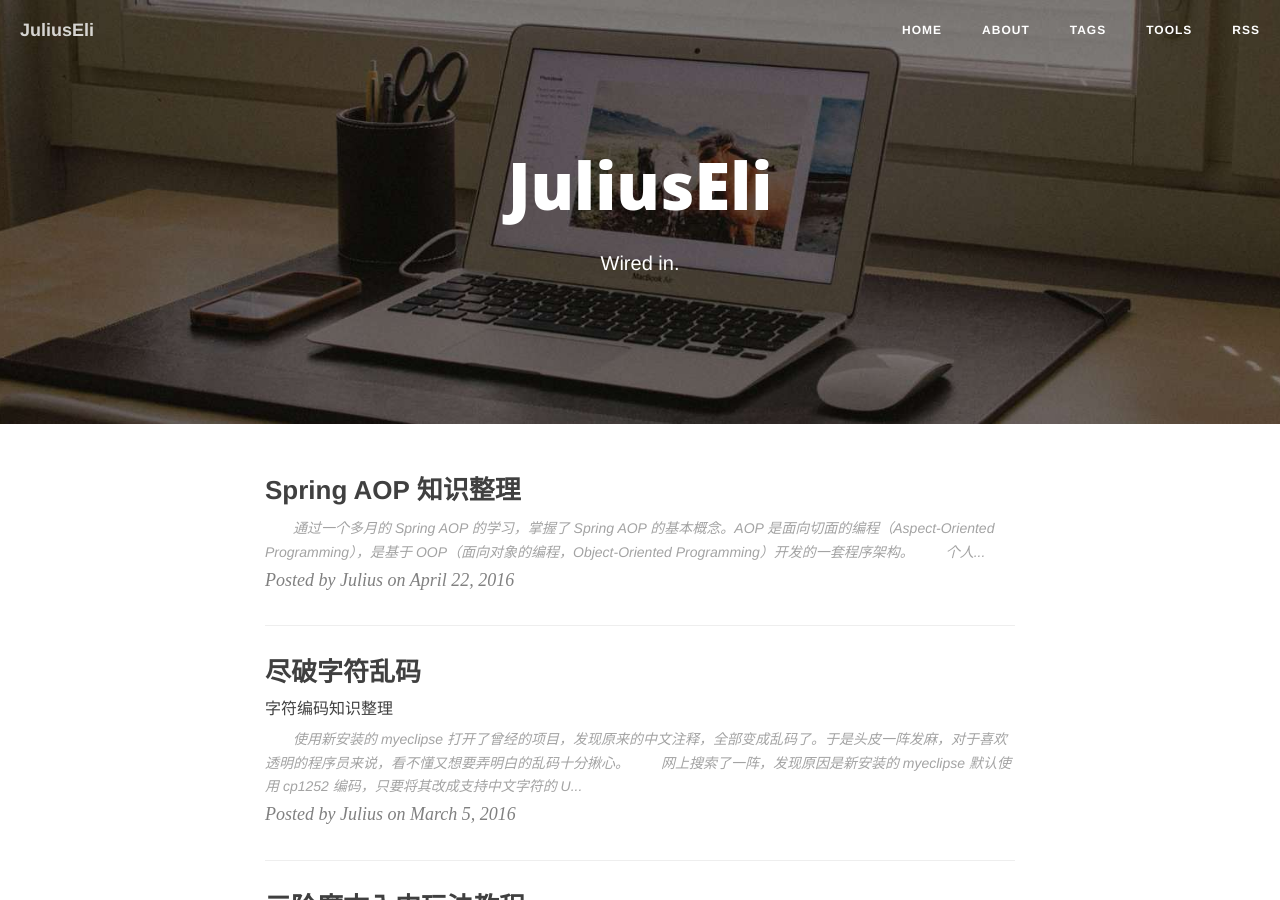
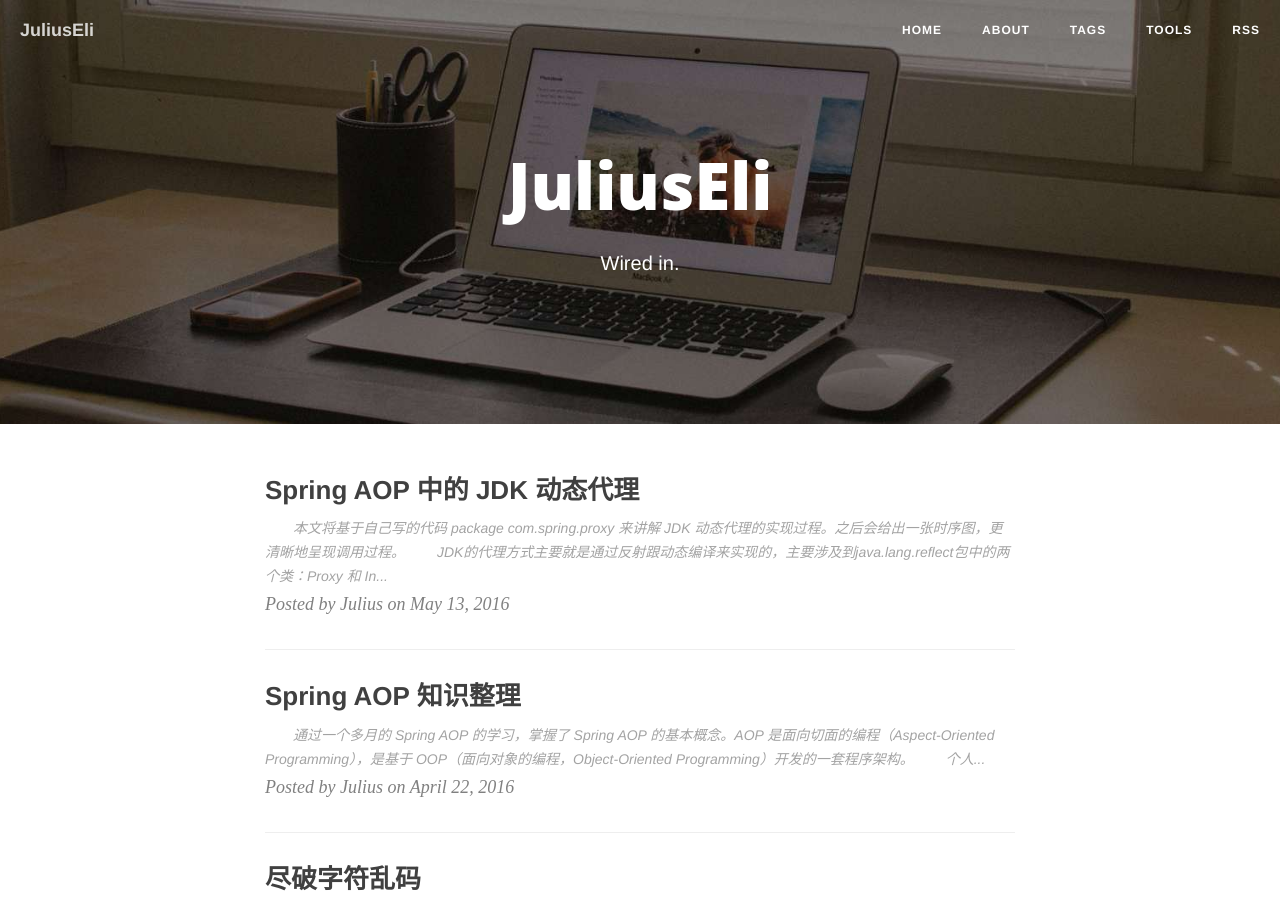
Before and after one commit to Julius-Liu/julius-liu.github.com, a Jekyll site: the page built from index.html, in a window 1280 px wide and 900 px high. Built offline with Jekyll 4.4.1, drawn with Linux system fonts in a browser that asks for light colours; nearby versions of some CDN libraries; the list of posts is cut into pages by our own code; some of the changed text lies outside the part shown.

Commit message:
Spring AOP JDK Proxy added

```diff
--- a/_posts/2016-04-22-spring-aop.md
+++ b/_posts/2016-04-22-spring-aop.md
@@ -3,7 +3,7 @@ layout: post
 title: Spring AOP 知识整理
 subtitle:
 categories: blog
-tags: [JavaEE]
+tags: [JavaEE, Spring]
 description: Spring AOP 知识整理
 ---
 
@@ -184,13 +184,22 @@ CGLIB 代理<br>
 
 　　`Pointcut` 是 `Advice` 的具体配置，指定了一个 Advice 将会切入到哪些切入点中，这是由切点表达式决定的。Pointcut 是一种十分重要的机制，在 PressSystem 的 LogAspect 中有简单的应用。想要知道更多使用方法，可以参考 Spring AOP Docs。
 
+### Introductions 简单介绍
+
+　　以下是 Spring AOP Docs 中的原版描述：<br>
+　　Introductions (known as inter-type declarations in AspectJ) enable an aspect to declare that advised objects implement a given interface, and to provide an implementation of that interface on behalf of those objects.<br>
+　　相关的代码，可以参看 com.spring.demo08 和 com.spring demo14。其中：
+
+- com.spring.demo08 是 Schema 方式实现的
+- com.spring.demo14 是 @AspectJ 方式实现的
+
+　　根据我的理解，Introduction 的意义就是接口类型强转，但是看到一句注释说，这是**“接口动态实现”**，觉得里面还有其他的花头我没有理解。。。
+
 ### AOP Proxy 原理简介
 
-　　这里是 AOP Proxy 原理简介。
-
-### Introductions 简单介绍
-
-Introductions (known as inter-type declarations in AspectJ) enable an aspect to declare that advised objects implement a given interface, and to provide an implementation of that interface on behalf of those objects.
+　　Spring 的动态代理有两种：一是 JDK 的动态代理；另一个是 cglib 动态代理（通过修改字节码来实现代理）。可以以 JDK 动态代理的方式为例，来粗浅地探知 AOP Proxy 的究竟。<br>
+　　JDK的代理方式主要就是通过反射跟动态编译来实现的，主要涉及到java.lang.reflect包中的两个类：`Proxy` 和 `InvocationHandler`。其中 `InvocationHandler` 是一个接口，可以通过实现该接口定义横切逻辑，在并通过反射机制调用目标类的代码，动态将横切逻辑和业务逻辑编织在一起。
+　　将会在另一篇文章中，重点来谈一下 Spring AOP 的底层实现技术：JDK 动态代理。
 
 ### 编程式创建 @Aspectj Proxy
 
@@ -210,4 +219,4 @@ Introductions (known as inter-type declarations in AspectJ) enable an aspect to
 
 <br/>
 
-<div align="right">5/4/2016 5:23:30 PM </div>
+<div align="right">`5/4/2016 5:23:30 PM` </div>
--- /dev/null
+++ b/_posts/2016-05-13-spring-aop-jdk-proxy.md
@@ -0,0 +1,55 @@
+---
+layout: post
+title: Spring AOP 中的 JDK 动态代理
+subtitle:
+categories: blog
+tags: [JavaEE, Spring]
+description: Spring AOP 中的 JDK 动态代理
+---
+
+　　本文将基于自己写的代码 package com.spring.proxy 来讲解 JDK 动态代理的实现过程。之后会给出一张时序图，更清晰地呈现调用过程。<br>
+　　JDK的代理方式主要就是通过反射跟动态编译来实现的，主要涉及到java.lang.reflect包中的两个类：`Proxy` 和 `InvocationHandler`。其中 `InvocationHandler` 是一个接口，可以通过实现该接口定义横切逻辑，在并通过反射机制调用目标类的代码，动态将横切逻辑和业务逻辑编织在一起。<br>
+<br>
+　　首先把一些思想记录下来，之后将会整理。<br>
+<br>
+　　主要看了以下两篇代码，作为互相参考：
+
+- com.spring.proxy.Proxy —— 这是自己写的 demo 代码
+- java.lang.reflect.Proxy —— 这是 java library 中自带的库文件，可以视作高级版本
+
+　　想要说的是，跟着 com.spring.proxy.Proxy 的代码，可以清晰地看到：
+
+1. 首先通过反射获取了类的方法
+
+1. 然后创建了一个代理的 java 源文件
+
+1. 编译这个源文件，得到 class 文件
+
+1. 在需要使用的时候，加载这个 class 文件到内存中，这样就可以使用了
+
+1. 使用的时候，需要传入两个参数：被代理的接口类和代理类
+
+1. 在代理类中，学名叫做 InvocationHandler 中，可以加入自己的方法，可以将这些方法放在 invoke 的前面或者后面，这样就好像对代理的接口类注入了方法一样
+
+　　为了讲解清楚，附上时序图一张。需要注意的是，这张时序图是从其他项目中摘取的，只能借鉴想法。本项目的时序图将在后期给出。
+
+<center>
+  <p><img src="/images/jdk-proxy/071311285.gif" align="center"></p>
+</center>
+
+##写在后面的想法
+
+　　有关 `org.springframework.aop.framework.ProxyFactory`，发现这个类是一个很强大的类
+
+- 可以通过 setTarget 来指定需要代理的类
+- 可以通过 addAdvice 来为需要代理的类注入通知
+
+　　可以这么说，如果我不加 addAdvice，那么就是一个纯的代理。与之前的 InvocationHandler 做比较，就可以发现如果我在 InvocationHandler 中不加入自己的方法，那么就是一个纯的动态代理。<br>
+　　那么问题来了，
+
+1. `org.springframework.aop.framework.ProxyFactory` 的代理方式和 `com.spring.proxy.Proxy`，或者说 `java.lang.reflect.Proxy` 的代理方式是一样的吗？
+
+1. `org.springframework.aop.framework.ProxyFactory` 中的 addAdvice 的实现方式和 `com.spring.proxy.Proxy` 中的 InvocationHandler 中的自定义方法是一样的吗？
+
+　　`org.springframework.aop.framework.ProxyFactory` 的源代码看起来太累了，因为它是很上层的封装了，要慢慢地一层一层的剥下去。<br>
+　　突然想到，有可能又要去回忆各种 Advice 的实现方式了，因为可以帮助解决上面的第二个问题。
```
Also changed, not shown: images/jdk-proxy/071311285.gif (added).
